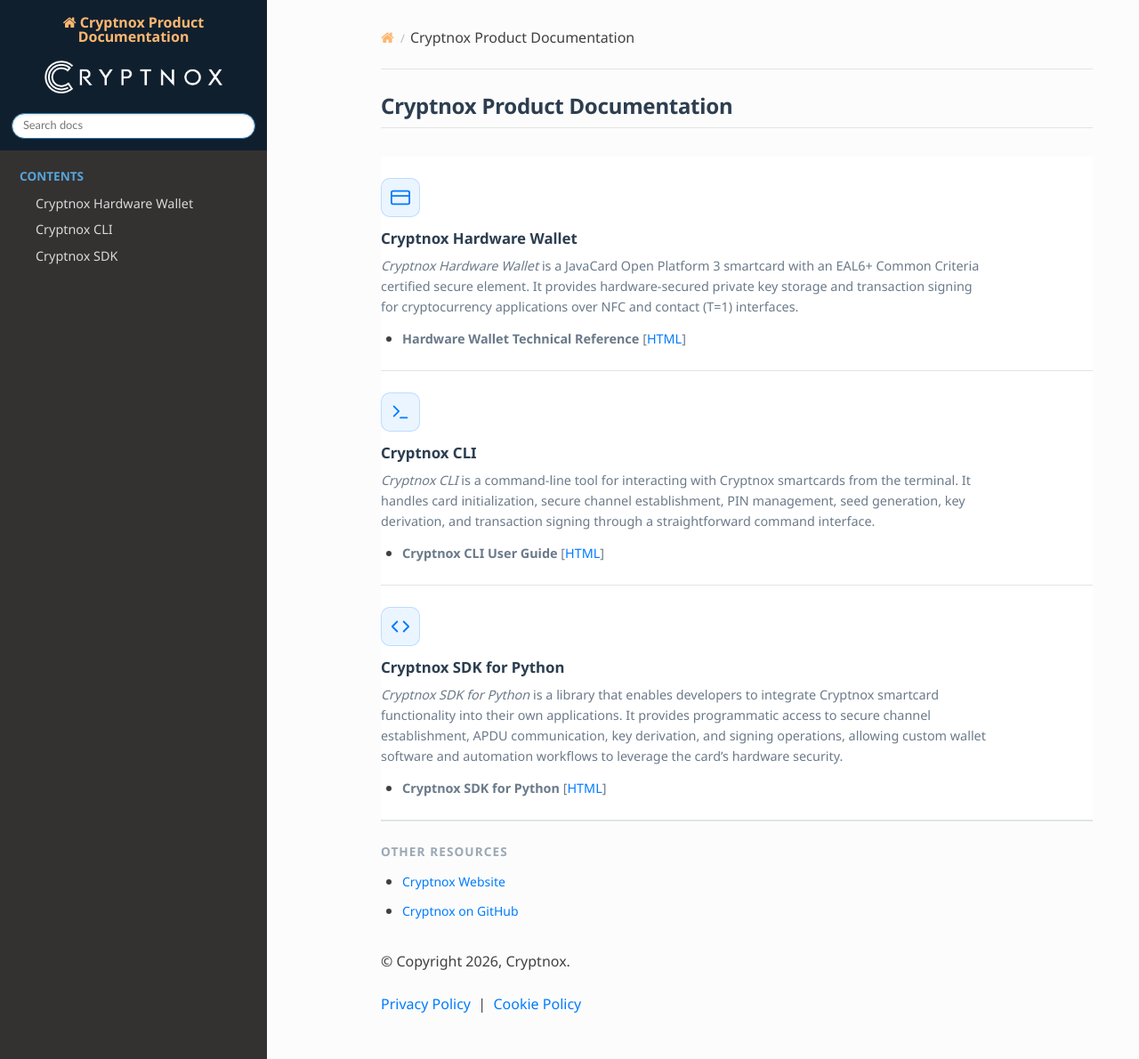
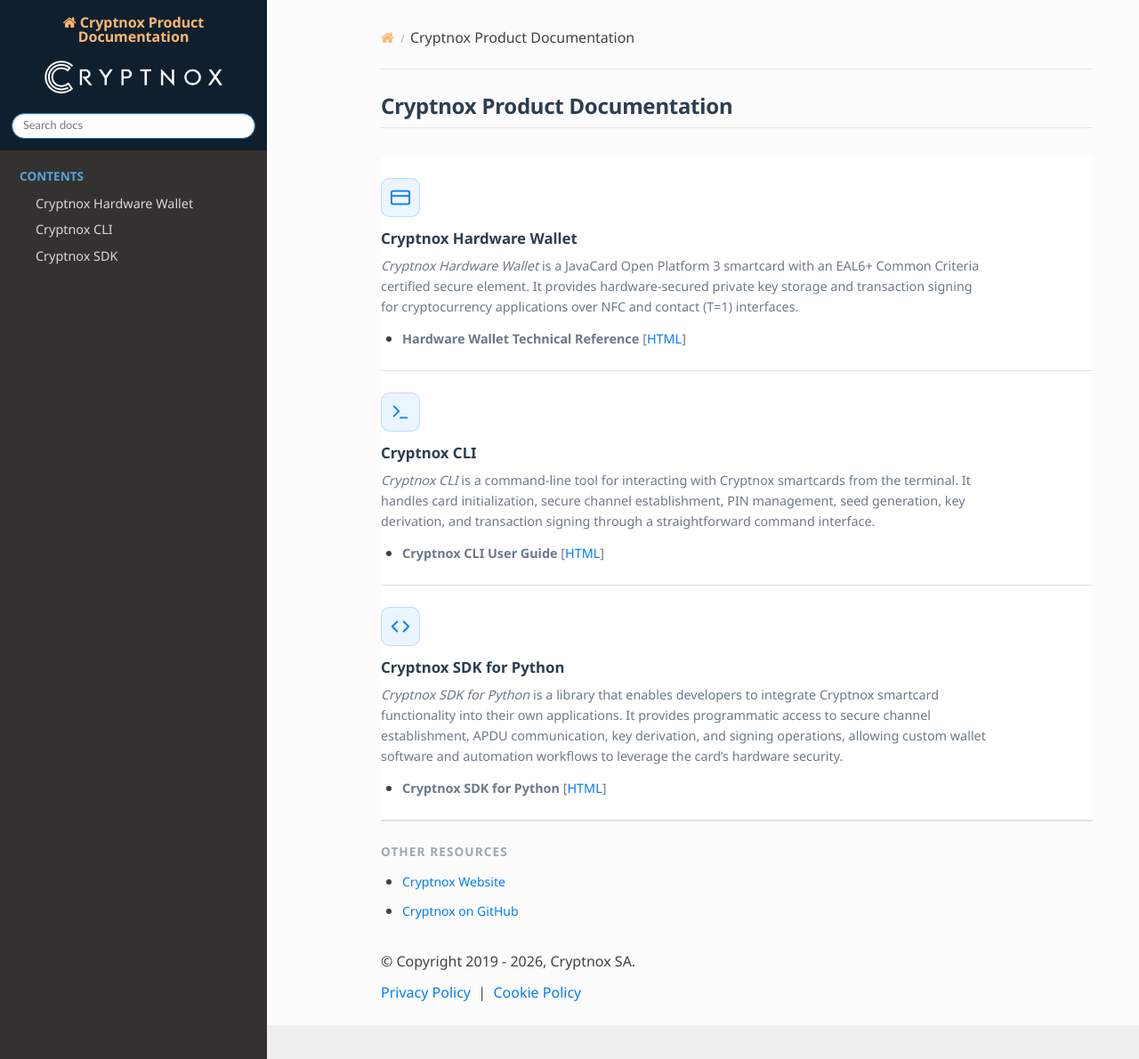
Before and after one commit to cryptnox/cryptnox.github.io, a Sphinx documentation site: the page built from docs/source/index.rst, in a window 1280 px wide and 1190 px high. Shown: the whole window at 89% size. Built offline with Sphinx 7.4.7 and the Read the Docs theme 3.1.0, drawn with Linux system fonts in a browser that asks for light colours; some of the changed lines change nothing that is shown.

Commit message:
Fixed sidebar scroll highlighting and updated copyright

```diff
--- a/docs/source/_templates/footer.html
+++ b/docs/source/_templates/footer.html
@@ -1,8 +1,4 @@
 {%- if show_copyright %}
-<p style="margin-top: 2rem;">&#169; Copyright {{ copyright }}.</p>
+<p style="margin-top: 2rem; margin-bottom: 0.75rem;">&#169; Copyright {{ copyright }}.</p>
 {%- endif %}
-<p>
-  <a href="https://cryptnox.com/legal-notices/">Privacy Policy</a>
-  &nbsp;|&nbsp;
-  <a href="#">Cookie Policy</a>
-</p>
+<a href="https://cryptnox.com/legal-notices/">Privacy Policy</a> &nbsp;|&nbsp; <a href="#">Cookie Policy</a>
--- a/docs/source/_templates/layout.html
+++ b/docs/source/_templates/layout.html
@@ -74,3 +74,50 @@
 })(window,document,'script','dataLayer','GT-PJ7HDFB');</script>
 
 {% endblock %}
+
+{# ── Sidebar links scroll to index page sections ────────────────────── #}
+{% block scripts %}
+{{ super() }}
+<script>
+document.addEventListener('DOMContentLoaded', function() {
+  var indexUrl = '{{ pathto("index") }}';
+  if (indexUrl === '#') indexUrl = '';
+  var onIndexPage = (indexUrl === '');
+
+  var anchorMap = {
+    'hardware-wallet.html': '#cryptnox-hardware-wallet',
+    'cryptnox-cli.html':    '#cryptnox-cli',
+    'cryptnox-sdk.html':    '#cryptnox-sdk-for-python'
+  };
+
+  document.querySelectorAll('.wy-menu-vertical .toctree-l1 > a').forEach(function(a) {
+    var filename = a.getAttribute('href').split('/').pop();
+    var anchor = anchorMap[filename];
+    if (!anchor) return;
+
+    // Rewrite href: anchor-only on index page, index.html#anchor on stub pages
+    a.href = indexUrl + anchor;
+
+    if (onIndexPage) {
+      a.addEventListener('click', function(e) {
+        var target = document.querySelector(anchor);
+        if (target) {
+          e.preventDefault();
+          target.scrollIntoView({ behavior: 'smooth', block: 'start' });
+          // pushState updates the URL; then dispatch hashchange so the RTD
+          // theme's reset() picks it up and sets the correct sidebar highlight
+          history.pushState(null, null, anchor);
+          window.dispatchEvent(new Event('hashchange'));
+        }
+      });
+    }
+  });
+
+  // After rewriting hrefs, re-run RTD's reset() so the correct sidebar item
+  // is highlighted when the page loads with a hash in the URL
+  if (onIndexPage && window.location.hash) {
+    window.dispatchEvent(new Event('hashchange'));
+  }
+});
+</script>
+{% endblock %}
--- a/docs/source/conf.py
+++ b/docs/source/conf.py
@@ -3,7 +3,7 @@
 # -- Project information -----------------------------------------------------
 
 project = 'Cryptnox Product Documentation'
-copyright = '2026, Cryptnox'
+copyright = '2019 - 2026, Cryptnox SA'
 author = 'Cryptnox'
 release = '1.0'
 
```
